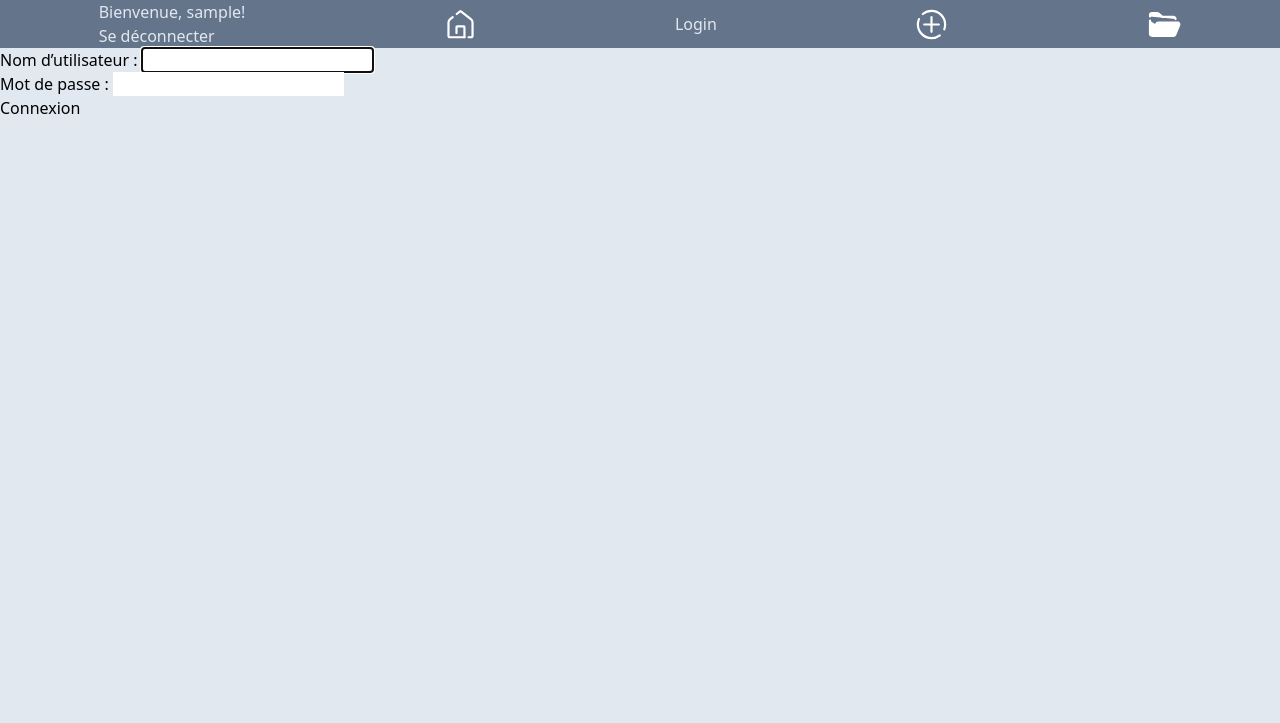
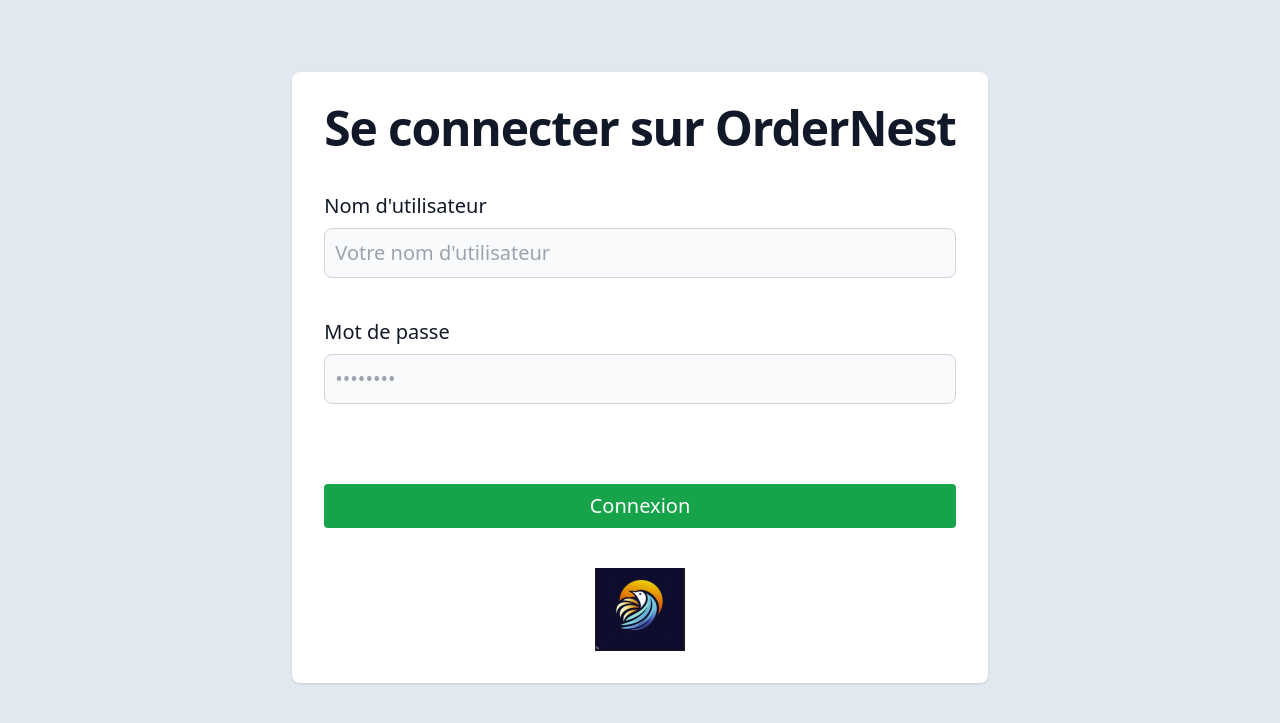
Before and after one commit to SimonDesc/order_nest, a Django app: page / in a window 1280 px wide. Shown: the top 723 px of the page. Run offline with Django 4.2, Linux system fonts and the light colour scheme; the visitor is signed in with stand-in values (Sample User, id 1); some libraries are stand-ins or nearby versions.

Commit message:
feat: Create a layout for login page

```diff
--- a/src/templates/base.html
+++ b/src/templates/base.html
@@ -12,36 +12,31 @@
 
 
 <body class="bg-slate-200">
-<div class="flex items-center bg-slate-500 text-slate-200 justify-around">
+<div class="flex items-center justify-around">
 
     <div>
         {% if user.is_authenticated %}
-            Bienvenue, {{ user.username }}!
         <form method="post" action="{% url 'webapp:logout' %}">
             {% csrf_token %}
-            <button type="submit">Se déconnecter</button>
+            <button type="submit"><img src="/static/img/deconnexion.svg" alt="Se déconnecter" width="50" height="50"></button>
         </form>
-
         {% endif %}
     </div>
 
-    <div class="font-sans">
-        <a href="{% url 'webapp:home' %}"><img src="/static/img/home.svg" alt="Accueil" width="35" height="35"></a>
+    <div>
+        <a href="{% url 'webapp:home' %}"><img src="/static/img/home.svg" alt="Accueil" width="50" height="50"></a>
     </div>
 
     <div>
-        <a href="{% url 'webapp:login' %}">Login</a>
+        <a href="{% url 'webapp:order-create' %}"><img src="/static/img/neworder.svg" alt="Nouvelle commande" width="50" height="50"></a>
     </div>
 
     <div>
-        <a href="{% url 'webapp:order-create' %}"><img src="/static/img/neworder.svg" alt="Accueil" width="35" height="35"></a>
-    </div>
-
-    <div>
-        <a href="{% url 'webapp:dashboard' %}"><img src="/static/img/dashboard.svg" alt="Accueil" width="35" height="35"></a>
+        <a href="{% url 'webapp:dashboard' %}"><img src="/static/img/dashboard.svg" alt="Tableau de bord" width="50" height="50"></a>
     </div>
 
 </div>
+
 
 
 
--- a/src/webapp/templates/webapp/home.html
+++ b/src/webapp/templates/webapp/home.html
@@ -10,7 +10,7 @@
 
 {% for commande in commandes %}
 
-    <div class="w-full h-full overflow-y-hidden mx-auto block max-w-sm p-6 bg-slate-50 border-solid border-slate-950 rounded-lg shadow dark:bg-gray-800 dark:border-gray-700 dark:hover:bg-gray-700">
+    <div class="w-full h-full overflow-y-hidden mx-auto block max-w-sm p-6 bg-slate-50 border-solid border-slate-950 rounded-lg shadow bg-white dark:bg-gray-800 dark:border-gray-700 dark:hover:bg-gray-700">
 
         <div class="libellé_id flex justify-between mx-h-full">
             <div>
--- a/src/webapp/templates/webapp/login.html
+++ b/src/webapp/templates/webapp/login.html
@@ -1,17 +1,65 @@
-{% extends 'base.html' %}
+{% load static tailwind_tags %}
+{% load static %}
 
-    {% block title %}
-    <title>Authentification</title>
-    {% endblock %}
+<!DOCTYPE html>
 
-    {% block content %}
+<html lang="fr">
 
-<form method="POST">
-    {% csrf_token %}
+<head>
+	<meta charset="UTF-8">
+	<title>Login</title>
+	{% tailwind_css %}
+</head>
 
-    {{ form.as_p }}
-    <input type="submit" value="Connexion">
-
-</form>
-
-    {% endblock %}
+<body class="bg-slate-200">
+	<section id="webapp">
+		<form method="POST">
+			{% csrf_token %}
+			<div class="flex flex-col items-center px-6 py-8 mx-auto">
+				<div
+					class="bg-white rounded-lg shadow dark:border md:mt-10 dark:bg-gray-800 dark:border-gray-700 space-y-4 md:space-y-10 sm:p-8">
+					<h1
+						class="text-4xl font-extrabold leading-tight tracking-tight text-gray-900 md:text-5xl dark:text-white">
+						Se connecter sur OrderNest
+					</h1>
+					<form class="space-y-4 md:space-y-6" action="#">
+						<div>
+							<label for="{{ form.username.id_for_label }}"
+								class="block mb-2 text-xl font-medium text-gray-900 dark:text-white">Nom
+								d'utilisateur</label>
+							<input type="text" name="{{ form.username.name }}" id="{{ form.username.id_for_label }}"
+								class="text-xl bg-gray-50 border border-gray-300 text-gray-900 rounded-lg focus:ring-primary-600 focus:border-primary-600 block w-full p-2.5 dark:bg-gray-700 dark:border-gray-600 dark:placeholder-gray-400 dark:text-white dark:focus:ring-blue-500 dark:focus:border-blue-500 placeholder-xl dark:placeholder-xl"
+								placeholder="Votre nom d'utilisateur" required="">
+						</div>
+						<div>
+							<label for="password"
+								class="block mb-2 text-xl font-medium text-gray-900 dark:text-white">Mot de
+								passe</label>
+							<input type="password" name="password" id="password" placeholder="••••••••"
+								class="text-xl bg-gray-50 border border-gray-300 text-gray-900 rounded-lg focus:ring-primary-600 focus:border-primary-600 block w-full p-2.5 dark:bg-gray-700 dark:border-gray-600 dark:placeholder-gray-400 dark:text-white dark:focus:ring-blue-500 dark:focus:border-blue-500 placeholder-xl dark:placeholder-xl"
+								required="">
+						</div>
+						<div class="text-red-500 text-sm mt-4 whitespace-normal">
+							{% if form.errors %}
+							<h4>Erreurs :</h4>
+							<ul>
+								{% for field, errors in form.errors.items %}
+									{% for error in errors %}
+								<li>{{ error|truncatechars:60 }}</li>
+									{% endfor %}
+								{% endfor %}
+							</ul>
+							{% endif %}
+						</div>
+						<button type="submit"
+							class="w-full mb-4 mt-4 text-xl bg-green-600 hover:bg-green-700 text-white py-2 px-4 rounded">Connexion</button>
+						<div class="flex flex-col items-center mb-40">
+							<img src="{% static '/img/logo.png' %}" alt="logo"></a>
+						</div>
+					</form>
+				</div>
+			</div>
+		</form>
+	</section>
+</body>
+</html>
--- a/src/webapp/views.py
+++ b/src/webapp/views.py
@@ -123,7 +123,6 @@ class EditOrder(UpdateView):
             return self.form_invalid(form)
 
     def form_invalid(self, form):
-        print("Form Errors:", form.errors)
         customer_form = NewCustomerForm(self.request.POST, instance=self.object.customer)
         context = self.get_context_data()
         context['customer_form'] = customer_form
```
Also changed, not shown: src/webapp/static/img/logo.png (added).
